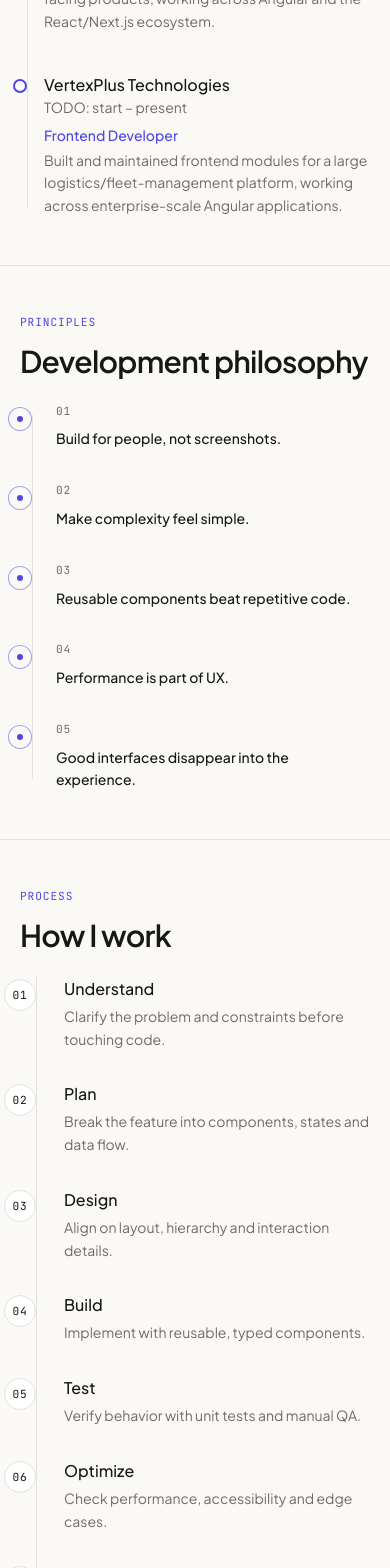
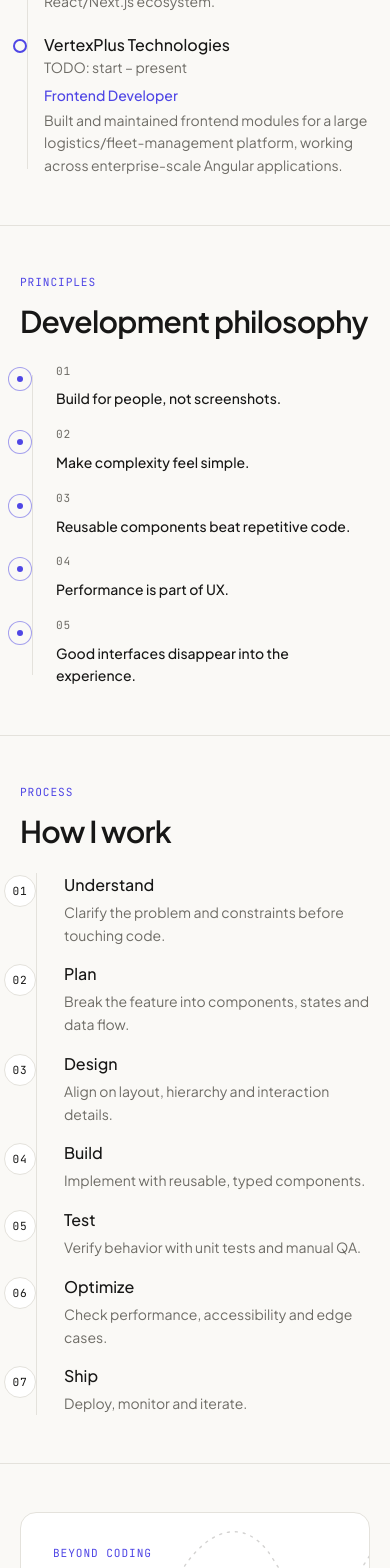
Before and after one commit to Rohitjangid17/rohit-jangid-portfolio, a React (Vite) app: page /about in a window 390 px wide. Shown: the part 2134-3702 px from the top of the page. Built offline with nearby package versions, Linux system fonts and the light colour scheme.

Commit message:
about page responsve

```diff
--- a/src/pages/About/index.tsx
+++ b/src/pages/About/index.tsx
@@ -262,7 +262,7 @@ function CareerJourney() {
         <SectionHeading label="Journey" title="Career timeline" />
         <div className="relative mt-6 sm:mt-12">
           <div className="absolute left-[7px] top-2 bottom-2 w-px bg-border sm:left-[199px]" />
-          <div className="space-y-10">
+          <div className="space-y-5 sm:space-y-10">
             {timeline.map((e, i) => (
               <Reveal
                 key={e.id}
@@ -325,7 +325,7 @@ function Philosophy() {
         <div className="relative mt-6 sm:mt-12">
           <div className="absolute left-3 top-3 bottom-3 w-px bg-border sm:hidden" />
           <div className="hidden sm:block absolute left-0 right-0 top-3 h-px bg-border" />
-          <div className="grid gap-8 sm:grid-cols-5">
+          <div className="grid gap-4 sm:gap-8 sm:grid-cols-5">
             {philosophy.map((p, i) => (
               <Reveal key={p} delay={i * 0.07} className="relative pl-9 sm:pl-0">
                 <span className="absolute left-0 top-1 h-6 w-6 -translate-x-1/2 rounded-full border border-accent/50 bg-background sm:static sm:mb-4 sm:translate-x-0 sm:flex sm:items-center sm:justify-center">
@@ -365,7 +365,7 @@ function HowIWork() {
             style={{ width: '100%' }}
           />
 
-          <div className="grid gap-8 lg:grid-cols-7">
+          <div className="grid gap-4 sm:gap-8 lg:grid-cols-7">
             {workflow.map(([step, desc], i) => (
               <Reveal
                 key={step}
@@ -505,7 +505,7 @@ function Faq() {
     <section className="py-12 sm:py-16 border-t border-border">
       <Container>
         <SectionHeading label="FAQ" title="Common questions" />
-        <div className="mt-10 divide-y divide-border border-t border-b border-border">
+        <div className="mt-5 sm:mt-10 divide-y divide-border border-t border-b border-border">
           {faqs.map(([q, a], i) => {
             const isOpen = open === i
             const panelId = `about-faq-panel-${i}`
@@ -565,7 +565,7 @@ function LessonsLearned() {
     <section className="py-12 sm:py-16 border-t border-border">
       <Container>
         <SectionHeading label="Reflection" title="What these years taught me" />
-        <div className="mt-6 sm:mt-12 max-w-2xl divide-y divide-border border-t border-border">
+        <div className="mt-5 sm:mt-10 max-w-2xl divide-y divide-border border-t border-border">
           {lessonsLearned.map((l, i) => (
             <Reveal key={l} delay={i * 0.06} className="grid grid-cols-[3rem_1fr] gap-4 py-5">
               <span className="mono-label text-muted">N&deg;{String(i + 1).padStart(2, '0')}</span>
```
